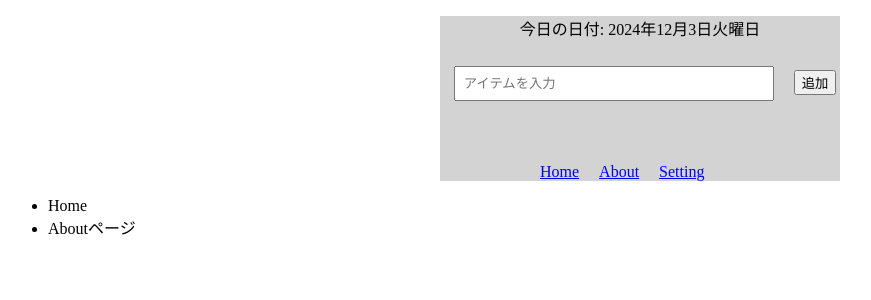
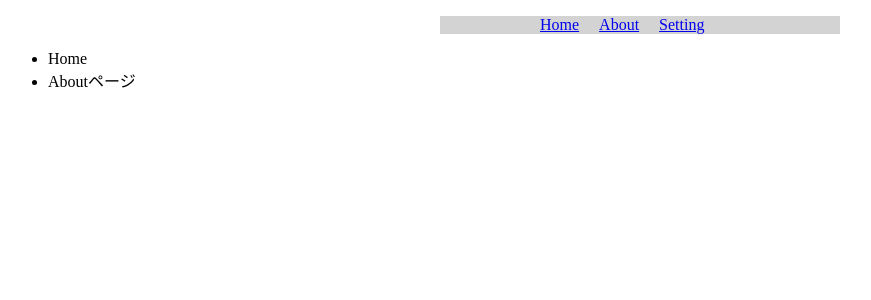
Before and after one commit to takuhara-alt/hackathon, a Vue app: page / in a window 1280 px wide. Shown: the top 300 px of the page, without its empty margins (0-871 px from the left). Built offline with nearby package versions, Linux system fonts and the light colour scheme.

Commit message:
ページ追加

```diff
--- a/src/App.vue
+++ b/src/App.vue
@@ -2,28 +2,6 @@
   <div id="app">
     <!-- タイトル -->
 
-    <div class="date-display">
-      <p>今日の日付: {{ currentDate }}</p>
-    </div>
-
-    <!-- 入力フォーム -->
-    <div class="todo-section">
-      <input
-          type="text"
-          v-model="newItem"
-          placeholder="アイテムを入力"
-      />
-      <button @click="addItem" class="add-btn">追加</button>
-    </div>
-
-
-    <!-- ToDoリスト -->
-    <ul class="ul-grope">
-      <li v-for="(item, index) in todos" :key="index">
-        <span>{{ item }}</span>
-        <button @click="removeItem(index)" class="delete-btn">削除</button>
-      </li>
-    </ul>
 
 <!--設定ページ-->
     <ul class="list-grope">
```
Also changed, not shown: src/views/todo.vue (added).
